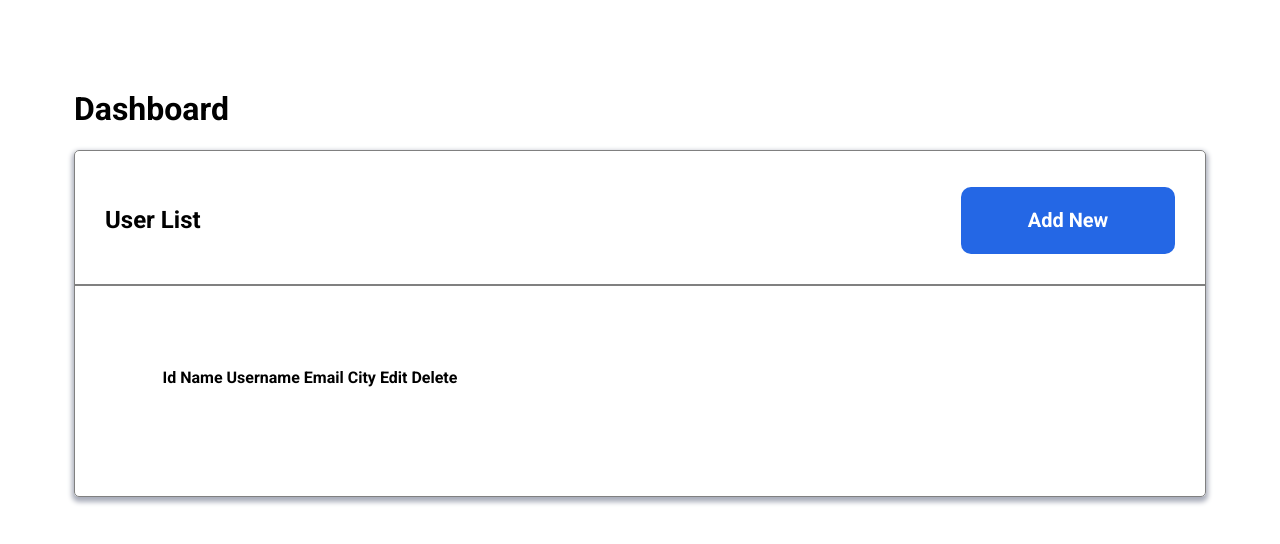
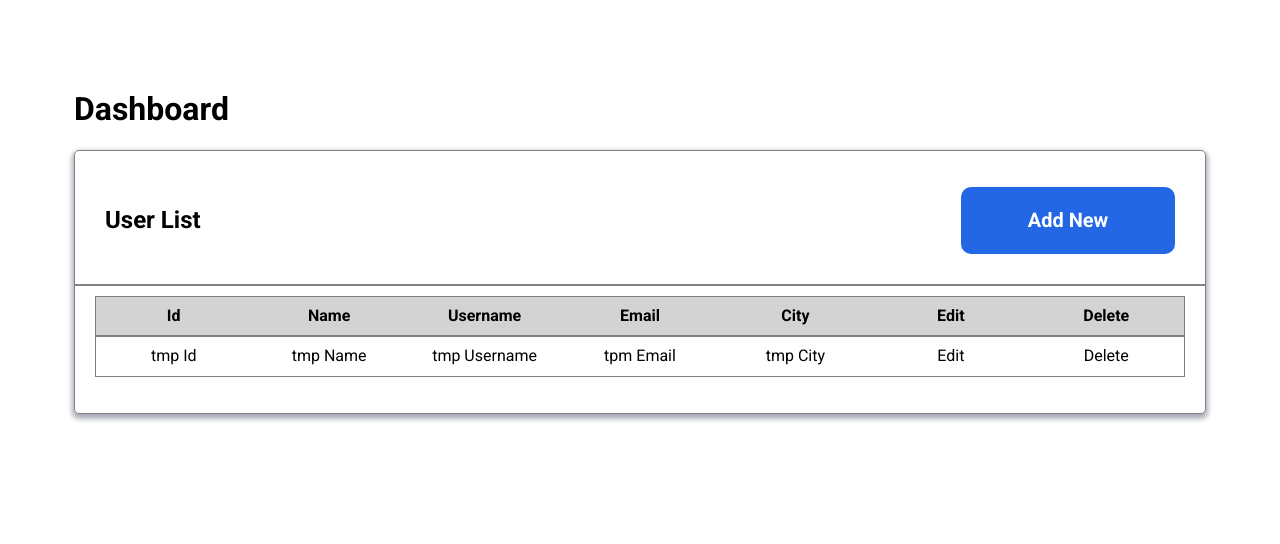
Before and after one commit to lukaszkrzeminski/admin-panel, a React (Create React App) app: page /#/ in a window 1280 px wide. Shown: the top 544 px of the page. Built offline with nearby package versions, Linux system fonts and the light colour scheme.

Commit message:
Added template table

```diff
--- /dev/null
+++ b/src/features/users/UsersPage/Table/index.js
@@ -0,0 +1,27 @@
+import React from "react";
+import { Table, TableCell, TableHeaderCell, TableRow } from "./styled";
+
+export const UsersTable = () => (
+    <Table>
+        <tbody>
+            <TableRow headerRow>
+                <TableHeaderCell>Id</TableHeaderCell>
+                <TableHeaderCell>Name</TableHeaderCell>
+                <TableHeaderCell>Username</TableHeaderCell>
+                <TableHeaderCell>Email</TableHeaderCell>
+                <TableHeaderCell>City</TableHeaderCell>
+                <TableHeaderCell>Edit</TableHeaderCell>
+                <TableHeaderCell>Delete</TableHeaderCell>
+            </TableRow>
+            <TableRow>
+                <TableCell>tmp Id</TableCell>
+                <TableCell>tmp Name</TableCell>
+                <TableCell>tmp Username</TableCell>
+                <TableCell>tpm Email</TableCell>
+                <TableCell>tmp City</TableCell>
+                <TableCell>Edit</TableCell>
+                <TableCell>Delete</TableCell>
+            </TableRow>
+        </tbody>
+    </Table>
+)
--- /dev/null
+++ b/src/features/users/UsersPage/Table/styled.js
@@ -0,0 +1,30 @@
+import styled, { css } from "styled-components";
+
+export const Table = styled.table`
+    border-collapse: collapse;
+    width: 100%;
+`;
+
+export const TableRow = styled.tr`
+    display: flex;
+    align-items: center;
+    justify-content: space-around;
+    border: 1px solid grey;
+
+    ${({ headerRow }) => headerRow && css`
+        background-color: lightgray;
+    `}
+`;
+
+export const TableHeaderCell = styled.th`
+    font-weight: bold;
+    padding: 10px;
+    width: 100%;
+    text-align: center;
+`;
+
+export const TableCell = styled.td`
+    padding: 10px;
+    width: 100%;
+    text-align: center;
+`;
--- a/src/features/users/UsersPage/index.js
+++ b/src/features/users/UsersPage/index.js
@@ -1,21 +1,9 @@
 import React from "react";
-import Main from "../../../common/Main";
+import { UsersTable } from "./Table";
 
 const UsersPage = () => {
     return(
-        <Main>
-            <table>
-                <tbody>
-                    <th>Id</th>
-                    <th>Name</th>
-                    <th>Username</th>
-                    <th>Email</th>
-                    <th>City</th>
-                    <th>Edit</th>
-                    <th>Delete</th>
-                </tbody>
-            </table>
-        </Main>
+            <UsersTable />
     )
 };
 
```
